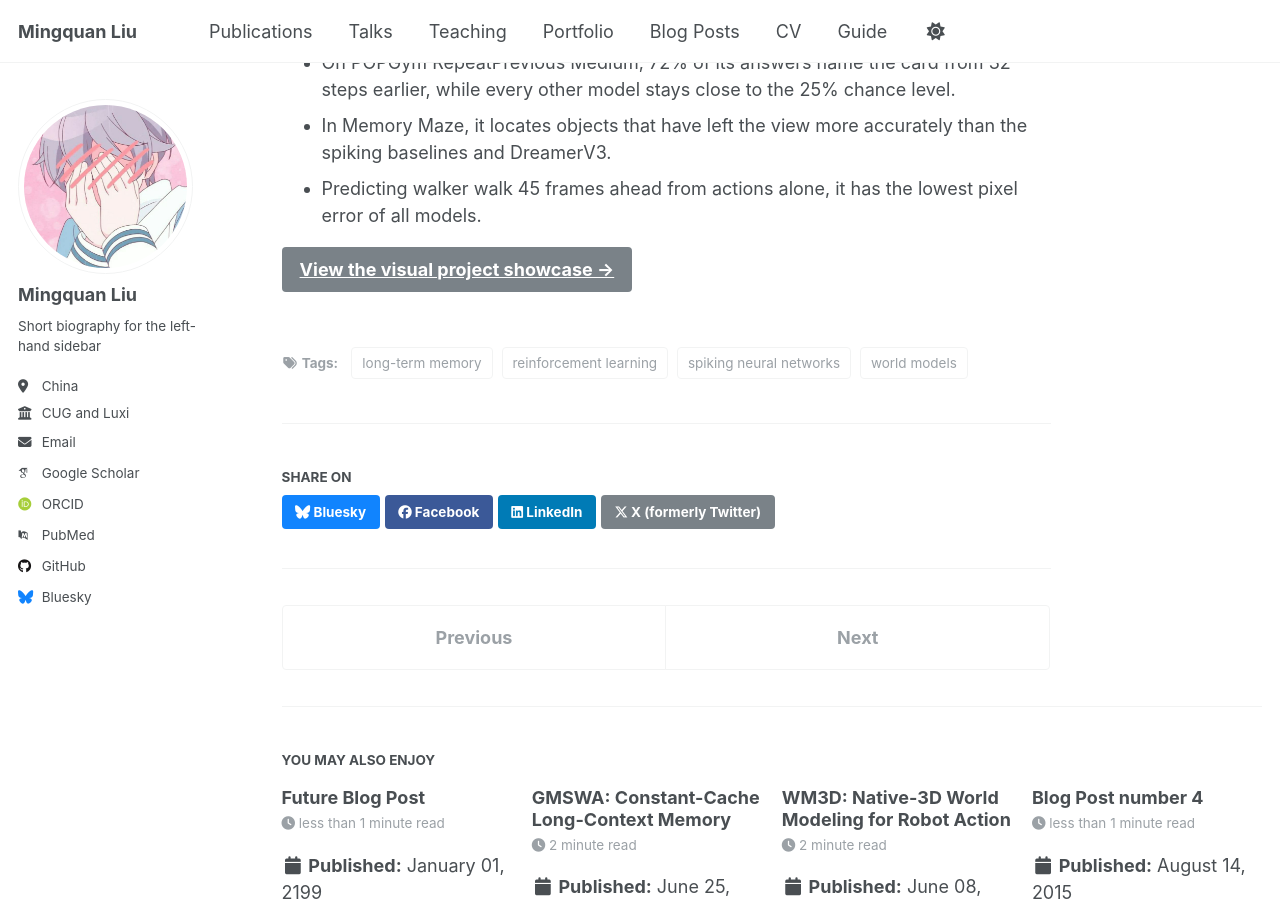
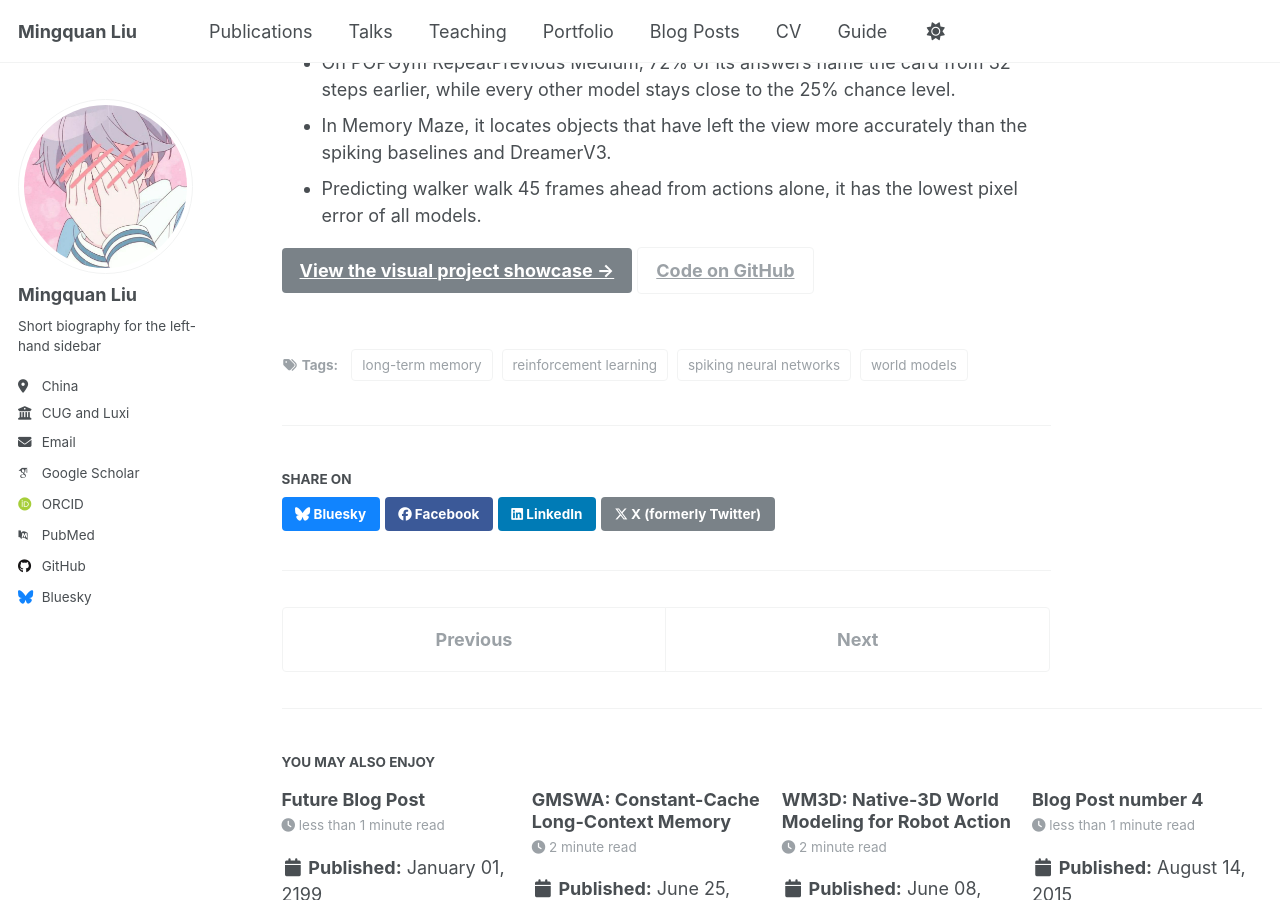
Before and after one commit to wxqnl/wxqnl.github.io, a Jekyll site: the page built from _posts/2026-11-22-pdswm-spiking-world-models.md, in a window 1280 px wide and 900 px high, scrolled down 915 px. Built offline with Jekyll 4.4.1, drawn with Linux system fonts in a browser that asks for light colours; some web fonts are replaced; a script that is not in the unit is left out.

Commit message:
PD-SWM page: link the code at github.com/wxqnl/PD-SWM
Co-Authored-By: Claude Opus 5.5 <noreply@anthropic.com>

```diff
--- a/_posts/2026-11-22-pdswm-spiking-world-models.md
+++ b/_posts/2026-11-22-pdswm-spiking-world-models.md
@@ -21,4 +21,4 @@ PD-SWM is an SNN world model built on Persistent Dendritic Neurons (PDNs). Their
 - In Memory Maze, it locates objects that have left the view more accurately than the spiking baselines and DreamerV3.
 - Predicting walker walk 45 frames ahead from actions alone, it has the lowest pixel error of all models.
 
-<a href="/pdswm/" class="btn btn--primary btn--large">View the visual project showcase →</a>
+<a href="/pdswm/" class="btn btn--primary btn--large">View the visual project showcase →</a> <a href="https://github.com/wxqnl/PD-SWM" class="btn btn--inverse btn--large">Code on GitHub</a>
--- a/pdswm/index.html
+++ b/pdswm/index.html
@@ -317,7 +317,7 @@
         <div class="links">
           <span class="btn soon" aria-disabled="true"><svg viewBox="0 0 16 16" fill="none" stroke="currentColor" stroke-width="1.4"><path d="M4 1.5h5.5L13 5v9.5H4z"/><path d="M9.5 1.5V5H13"/></svg>Paper <small>soon</small></span>
           <span class="btn soon" aria-disabled="true"><svg viewBox="0 0 16 16" fill="none" stroke="currentColor" stroke-width="1.4"><path d="M3 3l10 10M13 3L3 13"/></svg>arXiv <small>soon</small></span>
-          <span class="btn soon" aria-disabled="true"><svg viewBox="0 0 16 16" fill="none" stroke="currentColor" stroke-width="1.4"><path d="M5.5 4L1.5 8l4 4M10.5 4l4 4-4 4"/></svg>Code <small>soon</small></span>
+          <a class="btn" href="https://github.com/wxqnl/PD-SWM" target="_blank" rel="noopener"><svg viewBox="0 0 16 16" fill="none" stroke="currentColor" stroke-width="1.4"><path d="M5.5 4L1.5 8l4 4M10.5 4l4 4-4 4"/></svg>Code</a>
           <a class="btn" href="#bibtex"><svg viewBox="0 0 16 16" fill="none" stroke="currentColor" stroke-width="1.4"><path d="M3 2.5h10v11H3zM5.5 5.5h5M5.5 8h5M5.5 10.5h3"/></svg>BibTeX</a>
         </div>
       </div>
```
